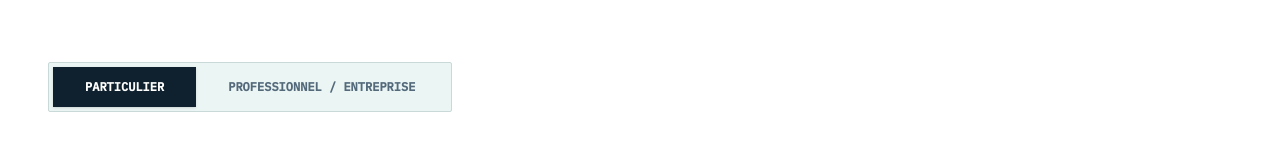
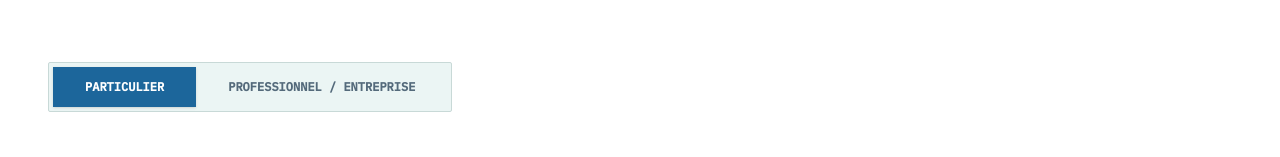
Before and after one commit to Teodev578/prepa_website, a Next.js app: page /contact in a window 1280 px wide. Shown: the part 581-738 px from the top of the page. Built offline with nearby package versions, Linux system fonts and the light colour scheme; no server answers; the database is empty.

Commit message:
azertyuiop

```diff
--- a/app/contact/_components/Contact.tsx
+++ b/app/contact/_components/Contact.tsx
@@ -194,14 +194,13 @@ const Contact = () => {
                             onClick={() => setProfile(p)}
                             className="px-6 py-2.5 md:px-8 md:py-3 font-mono text-xs font-bold uppercase tracking-wider transition-colors duration-300 relative z-10 focus:outline-none"
                         >
-                            <span className={`relative z-20 transition-colors duration-300 ${profile === p ? 'text-background' : 'text-muted-foreground hover:text-foreground'}`}>
+                            <span className={`relative z-20 transition-colors duration-300 ${profile === p ? 'text-primary-foreground' : 'text-muted-foreground hover:text-foreground'}`}>
                                 {p === 'PARTICULIER' ? 'Particulier' : 'Professionnel / Entreprise'}
                             </span>
                             {profile === p && (
                                 <motion.div
                                     layoutId="profileSelector"
-                                    /* 🛠️ COULEUR SUBTILE : Utilisation de bg-foreground (le bleu ardoise foncé) pour un contraste élégant sans être flashy */
-                                    className="absolute inset-0 bg-foreground rounded-[calc(var(--radius)-0.25rem)] shadow-sm"
+                                    className="absolute inset-0 bg-primary rounded-[calc(var(--radius)-0.25rem)] shadow-sm"
                                     transition={{ type: 'spring', stiffness: 300, damping: 30 }}
                                 />
                             )}
```
